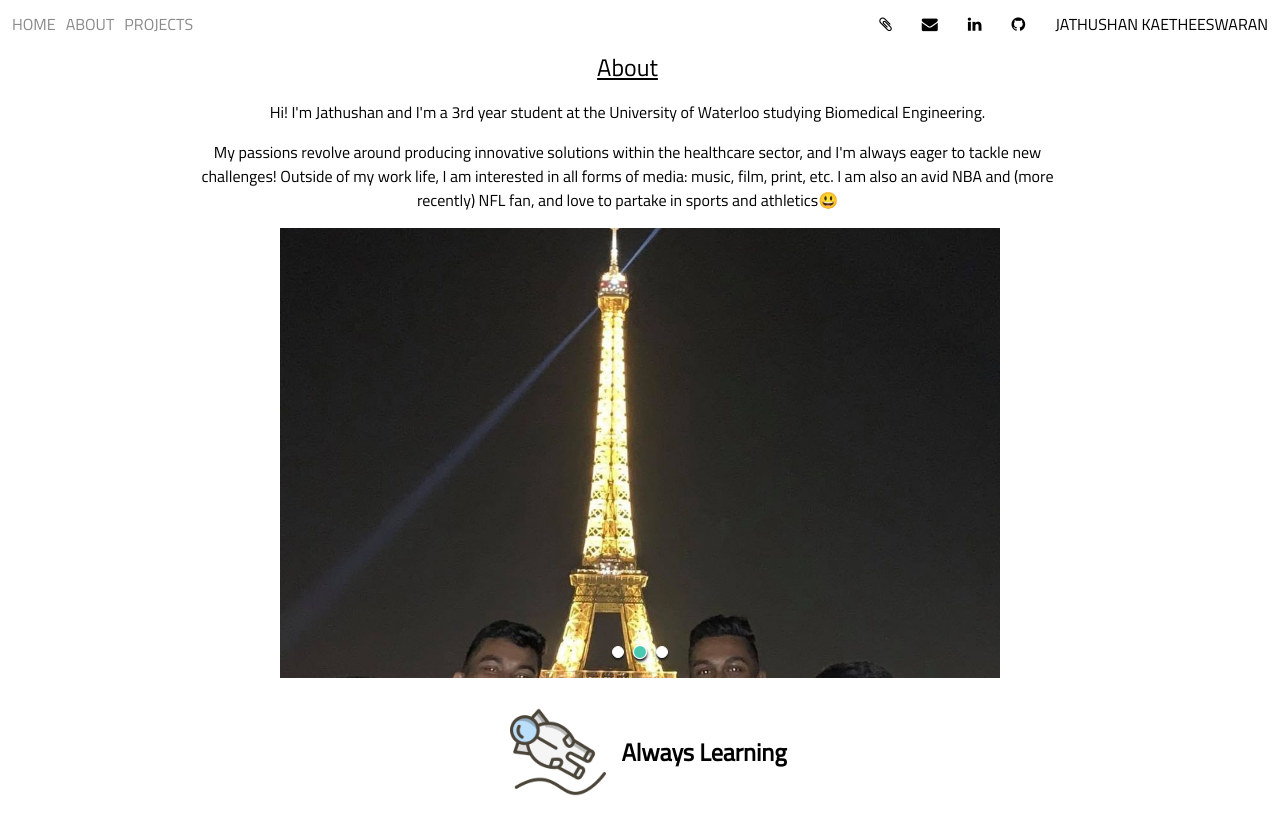
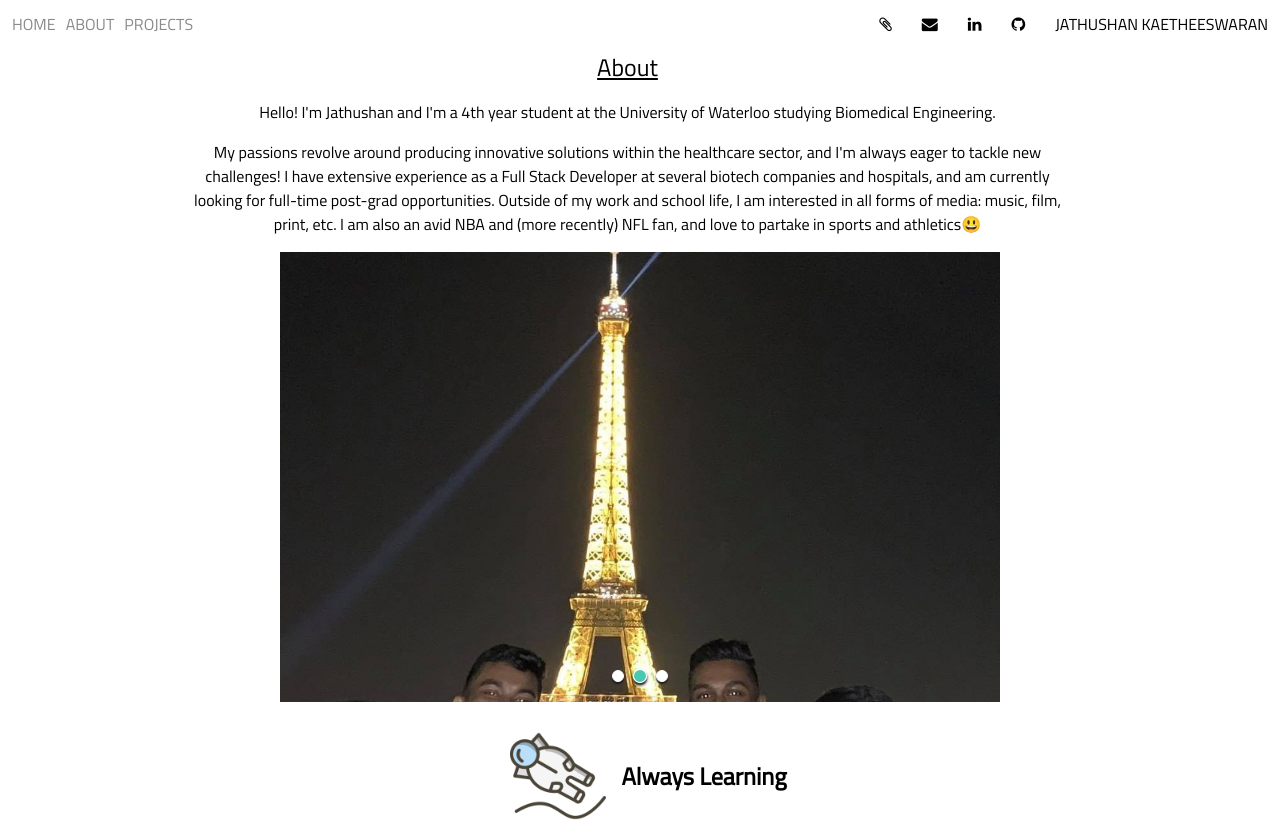
Before and after one commit to jkaethee/jathushan.me, a React (Create React App) app: page /#/about in a window 1280 px wide. Before the commit the page ends 816 px from the top, so only its background shows below. Built offline with nearby package versions, Linux system fonts and the light colour scheme.

Commit message:
About section update

```diff
--- a/src/components/about.jsx
+++ b/src/components/about.jsx
@@ -26,11 +26,11 @@ function AboutPage() {
           About
         </div>
         <div className="aboutBody">
-          Hi! I'm Jathushan and I'm a 3rd year student at the University of Waterloo studying Biomedical Engineering.
+          Hello! I'm Jathushan and I'm a 4th year student at the University of Waterloo studying Biomedical Engineering.
           <br/>
           <p>
-            My passions revolve around producing innovative solutions within the healthcare sector, and I'm always eager to tackle new challenges!
-            Outside of my work life, I am interested in all forms of media: music, film, print, etc. I am also an avid NBA and (more recently) NFL fan, and love to partake in sports and athletics<span aria-label="smiley" role="img">😃</span>
+            My passions revolve around producing innovative solutions within the healthcare sector, and I'm always eager to tackle new challenges! I have extensive experience as a Full Stack Developer at several biotech companies and hospitals, and am currently looking for full-time post-grad opportunities.
+            Outside of my work and school life, I am interested in all forms of media: music, film, print, etc. I am also an avid NBA and (more recently) NFL fan, and love to partake in sports and athletics<span aria-label="smiley" role="img">😃</span>
           </p>
         </div>
       </div>
```
